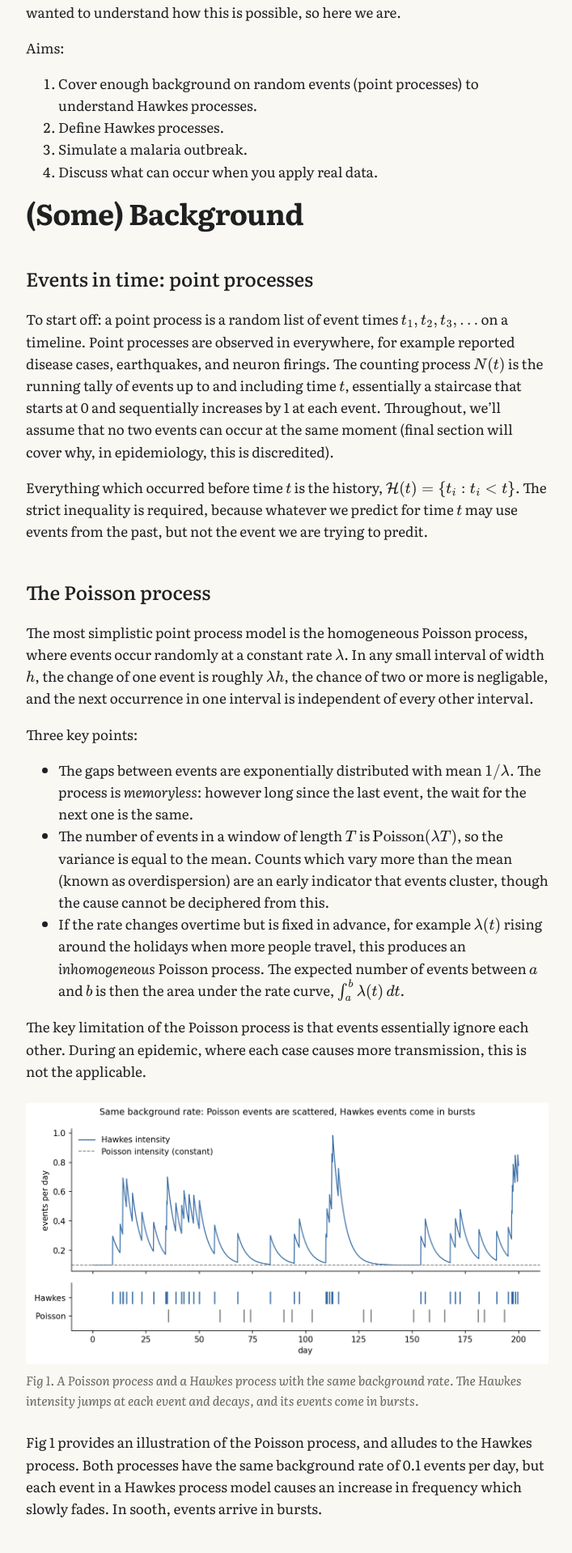
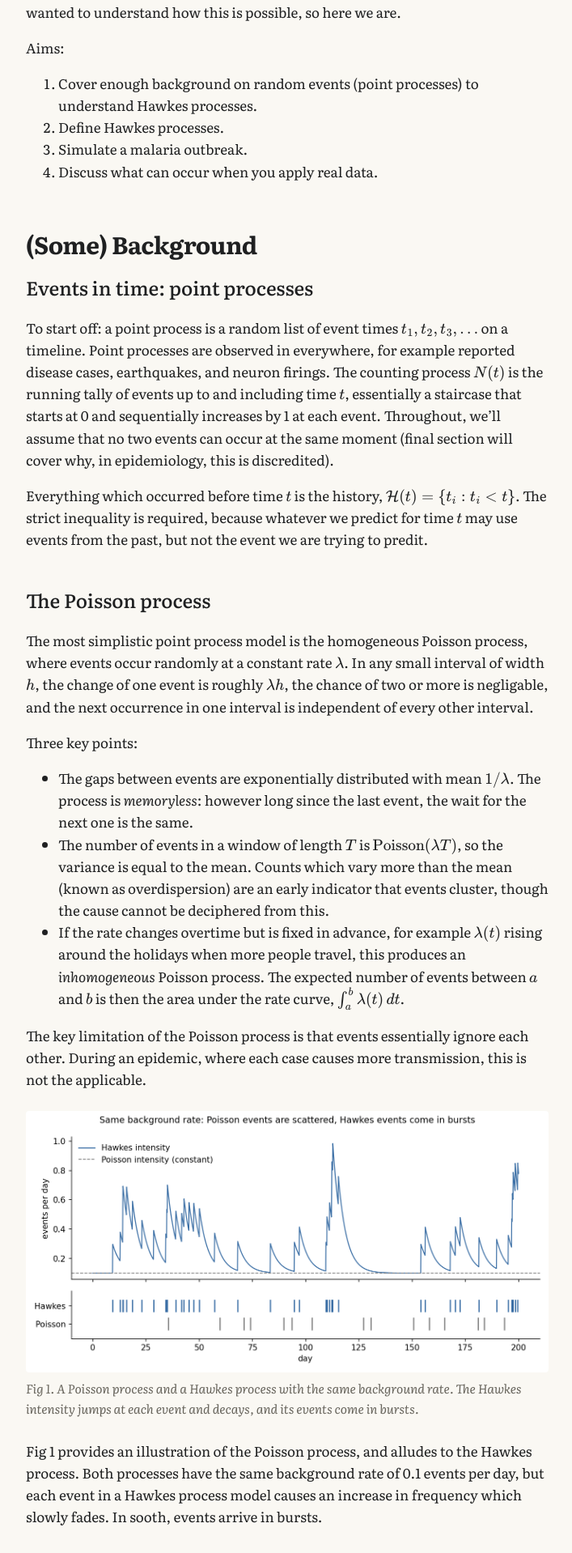
Before and after one commit to timj-wood/timj-wood.github.io, a Jekyll site: the page built from _posts/2026-09-23-hawkes-processes.md, in a window 1280 px wide. Shown: the part 844-2762 px from the top of the page at 81% size, without its empty margins (285-992 px from the left). Built offline with Jekyll 4.4.1, drawn with Linux system fonts in a browser that asks for light colours.

Commit message:
Update style.css

```diff
--- a/assets/css/style.css
+++ b/assets/css/style.css
@@ -77,6 +77,10 @@ section h2 { font-size: 1rem; font-weight: 500; color: var(--grain); margin: 0 0
 .prose .meta { font-style: italic; color: var(--grain); margin: 0 0 2.5rem; padding-bottom: 1rem; border-bottom: 1px solid var(--rule); }
 .prose h2 { font-size: 1.4rem; margin: 2.5rem 0 0.75rem; font-weight: 500; }
 .prose h3 { font-size: 1.1rem; margin: 2rem 0 0.5rem; font-weight: 700; }
+/* Section-level h1s in the post body (after the meta line), not the post title */
+.prose .meta ~ h1 { font-size: 1.75rem; margin: 3.5rem 0 0.75rem; }
+/* A heading directly after another heading gets a small gap, not the full one */
+.prose h1 + h2, .prose h2 + h3 { margin-top: 1rem; }
 .prose img { max-width: 100%; height: auto; display: block; margin: 1.5rem 0; }
 .prose figcaption { font-size: 0.9rem; color: var(--grain); font-style: italic; }
 .prose figure { margin: 1.5rem 0; }
@@ -97,6 +101,7 @@ mjx-container { overflow-x: auto; overflow-y: hidden; }
 @media (max-width: 480px) {
   .intro h1 { font-size: 1.6rem; }
   .prose h1 { font-size: 1.7rem; }
+  .prose .meta ~ h1 { font-size: 1.45rem; margin-top: 2.75rem; }
   .when { display: block; margin-left: 0; }
 }
 @media (prefers-reduced-motion: no-preference) { a { transition: color 120ms; } }
```
